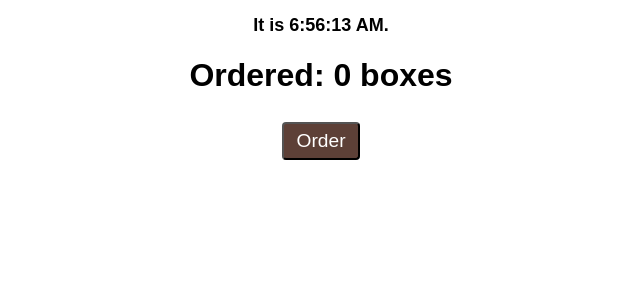
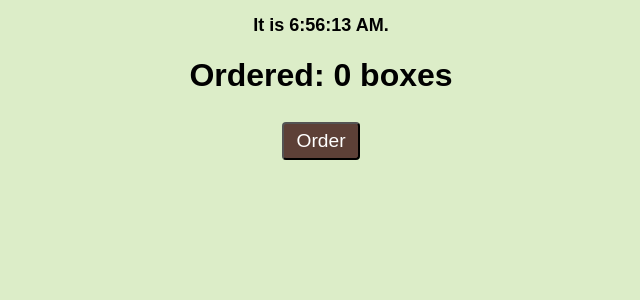
Before and after one commit to turtle96/cookies, a React (Create React App) app: page / in a window 1280 px wide. Shown: the top 300 px of the page, without its empty margins (319-959 px from the left). Built offline with nearby package versions, Linux system fonts and the light colour scheme.

Commit message:
add basic background colour

```diff
--- a/src/App.css
+++ b/src/App.css
@@ -1,3 +1,7 @@
+html {
+  background-color: #DCEDC8;
+}
+
 .App {
   text-align: center;
 }
```
